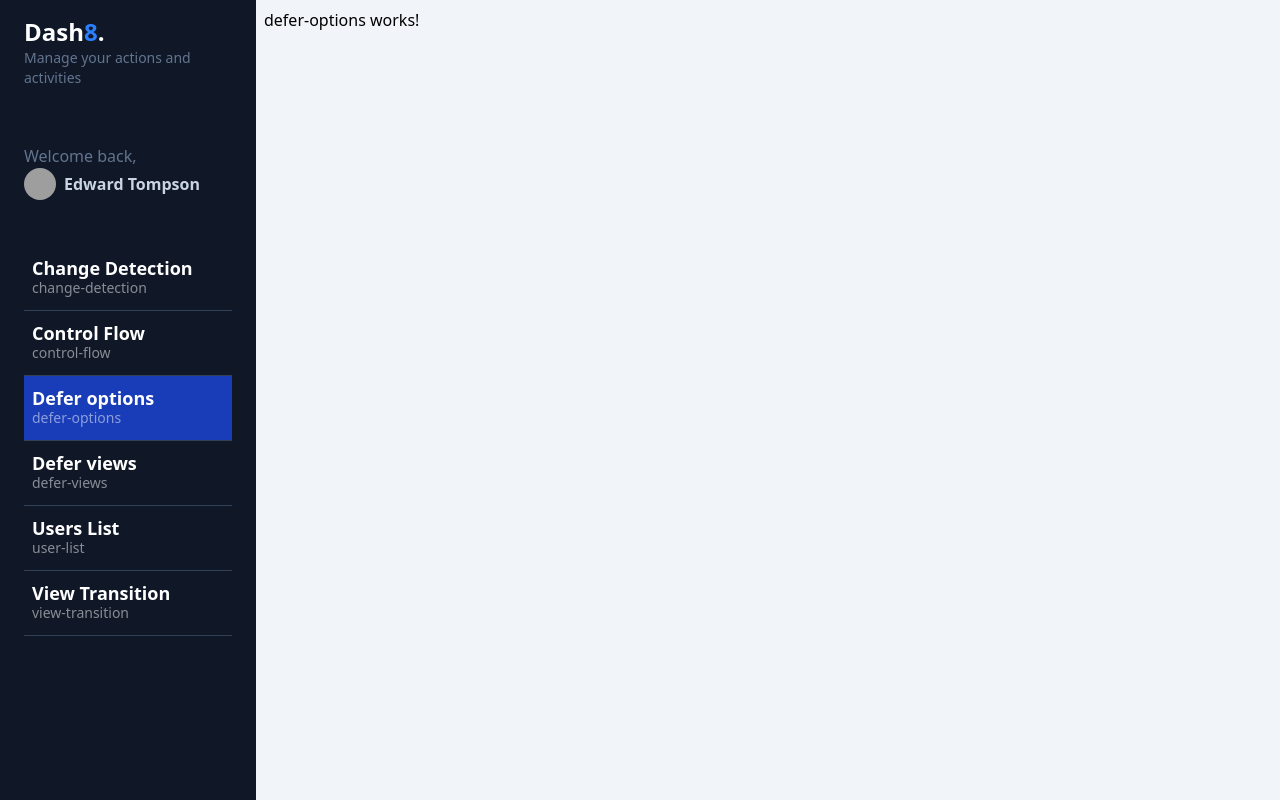
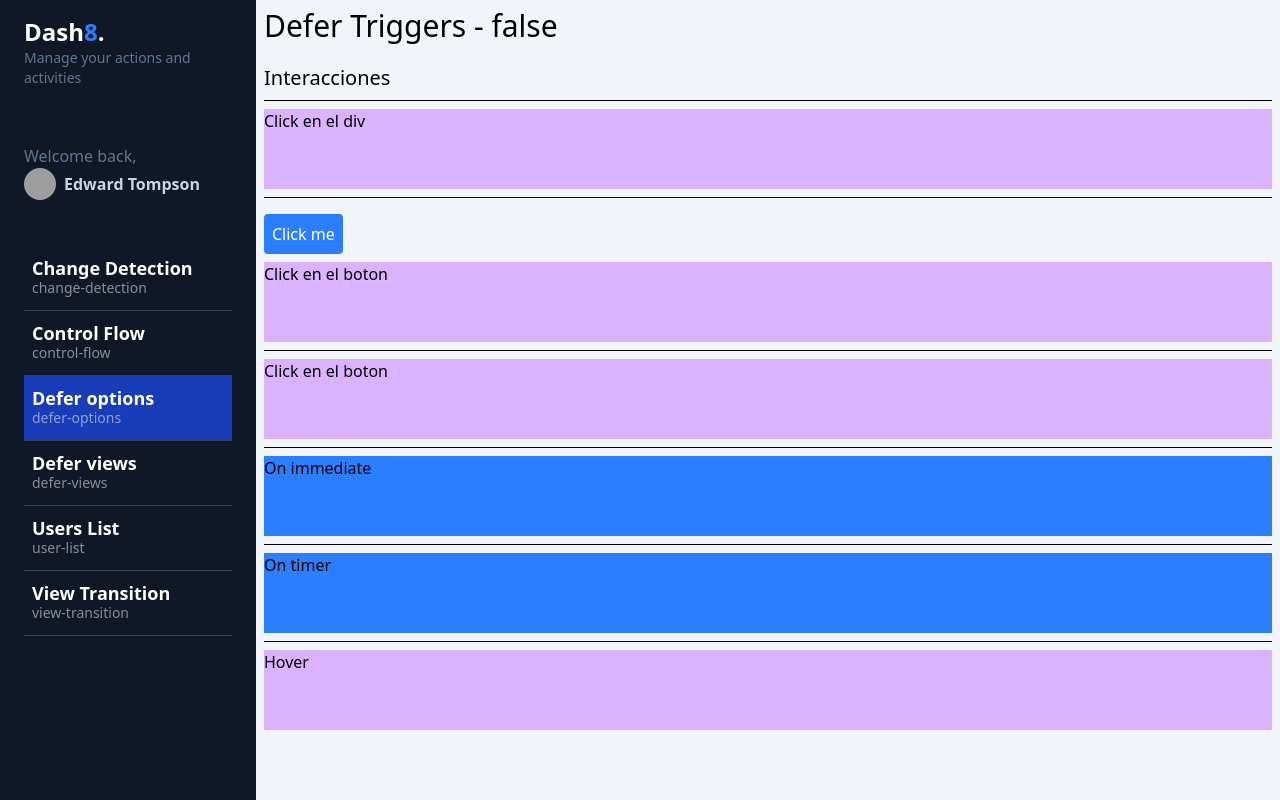
Before and after one commit to NachoGM27/dashboardAngular, an Angular app: page /dashboard/defer-options in a window 1280 px wide. Built offline with nearby package versions, Linux system fonts and the light colour scheme; grey boxes are pictures that could not be loaded.

Commit message:
defer triggers

```diff
--- a/src/app/dashboard/pages/defer-options/defer-options.html
+++ b/src/app/dashboard/pages/defer-options/defer-options.html
@@ -1 +1,94 @@
-<p>defer-options works!</p>
+<app-title title="Defer Triggers" />
+
+<section>
+  <h1 class="text-xl">Interacciones</h1>
+  <hr class="my-2">
+
+  @defer (on interaction) {
+    <app-heavy-loaders-fast cssClass="bg-blue-500 h-20">
+      <span>On Interaction</span>
+    </app-heavy-loaders-fast>
+  } @placeholder {
+    <div class="w-full h-20 bg-purple-300">
+      Click en el div
+    </div>
+  }
+
+</section>
+
+<section>
+  <hr class="my-2">
+
+  <button #btnInteraction class="p-2 bg-blue-500 hover:bg-blue-700 transition-all rounded text-white my-2">Click me</button>
+
+  @defer (on interaction(btnInteraction)) {
+    <app-heavy-loaders-fast cssClass="bg-blue-500 h-20">
+      <span>On Interaction</span>
+    </app-heavy-loaders-fast>
+  } @placeholder {
+    <div class="w-full h-20 bg-purple-300">
+      Click en el boton
+    </div>
+  }
+
+</section>
+
+<section>
+  <hr class="my-2">
+
+  @defer (on hover) {
+    <app-heavy-loaders-fast cssClass="bg-blue-500 h-20">
+      <span>On Hover</span>
+    </app-heavy-loaders-fast>
+  } @placeholder {
+    <div class="w-full h-20 bg-purple-300">
+      Click en el boton
+    </div>
+  }
+
+</section>
+
+<section>
+  <hr class="my-2">
+
+  @defer (on immediate) {
+    <app-heavy-loaders-fast cssClass="bg-blue-500 h-20">
+      <span>On immediate</span>
+    </app-heavy-loaders-fast>
+  } @placeholder {
+    <div class="w-full h-20 bg-purple-300">
+      Click en el boton
+    </div>
+  }
+
+</section>
+
+<section>
+  <hr class="my-2">
+
+  @defer (on timer(2000)) {
+    <app-heavy-loaders-fast cssClass="bg-blue-500 h-20">
+      <span>On timer</span>
+    </app-heavy-loaders-fast>
+  } @placeholder {
+    <div class="w-full h-20 bg-purple-300">
+      Esperar 2 segundos
+    </div>
+  }
+
+</section>
+
+<section>
+  <hr class="my-2">
+
+  @defer (on hover; prefetch on idle) {
+    <app-heavy-loaders-fast cssClass="bg-blue-500 h-20">
+      <span>On hover, idle</span>
+    </app-heavy-loaders-fast>
+  } @placeholder {
+    <div class="w-full h-20 bg-purple-300">
+      Hover
+    </div>
+  }
+
+</section>
--- a/src/app/dashboard/pages/defer-options/defer-options.ts
+++ b/src/app/dashboard/pages/defer-options/defer-options.ts
@@ -1,8 +1,10 @@
 import { Component } from '@angular/core';
+import { Title } from '../../../shared/title/title';
+import { HeavyLoadersFast } from '../../../shared/heavy-loaders/heavy-loaders-fast';
 
 @Component({
   selector: 'app-defer-options',
-  imports: [],
+  imports: [HeavyLoadersFast, Title],
   templateUrl: './defer-options.html'
 })
 export default class DeferOptions {
--- a/src/app/dashboard/pages/defer-views/defer-views.html
+++ b/src/app/dashboard/pages/defer-views/defer-views.html
@@ -1,4 +1,4 @@
-
+<app-title title="Defer Views"/>
 
 <section class="grid grid-cols-1">
   @defer () {
@@ -6,12 +6,12 @@
   } @placeholder {
     <p class="h-[600px] w-full bg-gradient-to-r from-gray-400 to-gray-600 animate-pulse">Cargando...</p>
   }
-  @defer () {
+  @defer (on idle) {
     <app-heavy-loaders-slow cssClass="bg-green-500"/>
   } @placeholder {
     <p class="h-[600px] w-full bg-gradient-to-r from-gray-400 to-gray-600 animate-pulse">Cargando...</p>
   }
-  @defer () {
+  @defer (on viewport) {
     <app-heavy-loaders-slow cssClass="bg-purple-500"/>
   } @placeholder {
     <p class="h-[600px] w-full bg-gradient-to-r from-gray-400 to-gray-600 animate-pulse">Cargando...</p>
--- a/src/app/dashboard/pages/defer-views/defer-views.ts
+++ b/src/app/dashboard/pages/defer-views/defer-views.ts
@@ -1,9 +1,10 @@
 import { Component } from '@angular/core';
 import { HeavyLoadersSlow } from '../../../shared/heavy-loaders/heavy-loaders-slow';
+import { Title } from "../../../shared/title/title";
 
 @Component({
   selector: 'app-defer-views',
-  imports: [HeavyLoadersSlow],
+  imports: [HeavyLoadersSlow, Title],
   templateUrl: './defer-views.html'
 })
 export default class DeferViews {
--- a/src/app/shared/heavy-loaders/heavy-loaders-fast.ts
+++ b/src/app/shared/heavy-loaders/heavy-loaders-fast.ts
@@ -1,10 +1,17 @@
-import { Component } from '@angular/core';
+import { CommonModule } from '@angular/common';
+import { Component, input } from '@angular/core';
 
 @Component({
   selector: 'app-heavy-loaders-fast',
-  imports: [],
-  template: `<h1>Hola mundo</h1>`
+  imports: [CommonModule],
+  template: `
+    <section [ngClass]="['w-full', cssClass()]">
+      <ng-content />
+    </section>
+  `
 })
 export class HeavyLoadersFast {
 
+  public cssClass = input.required<string>();
+
 }
```
